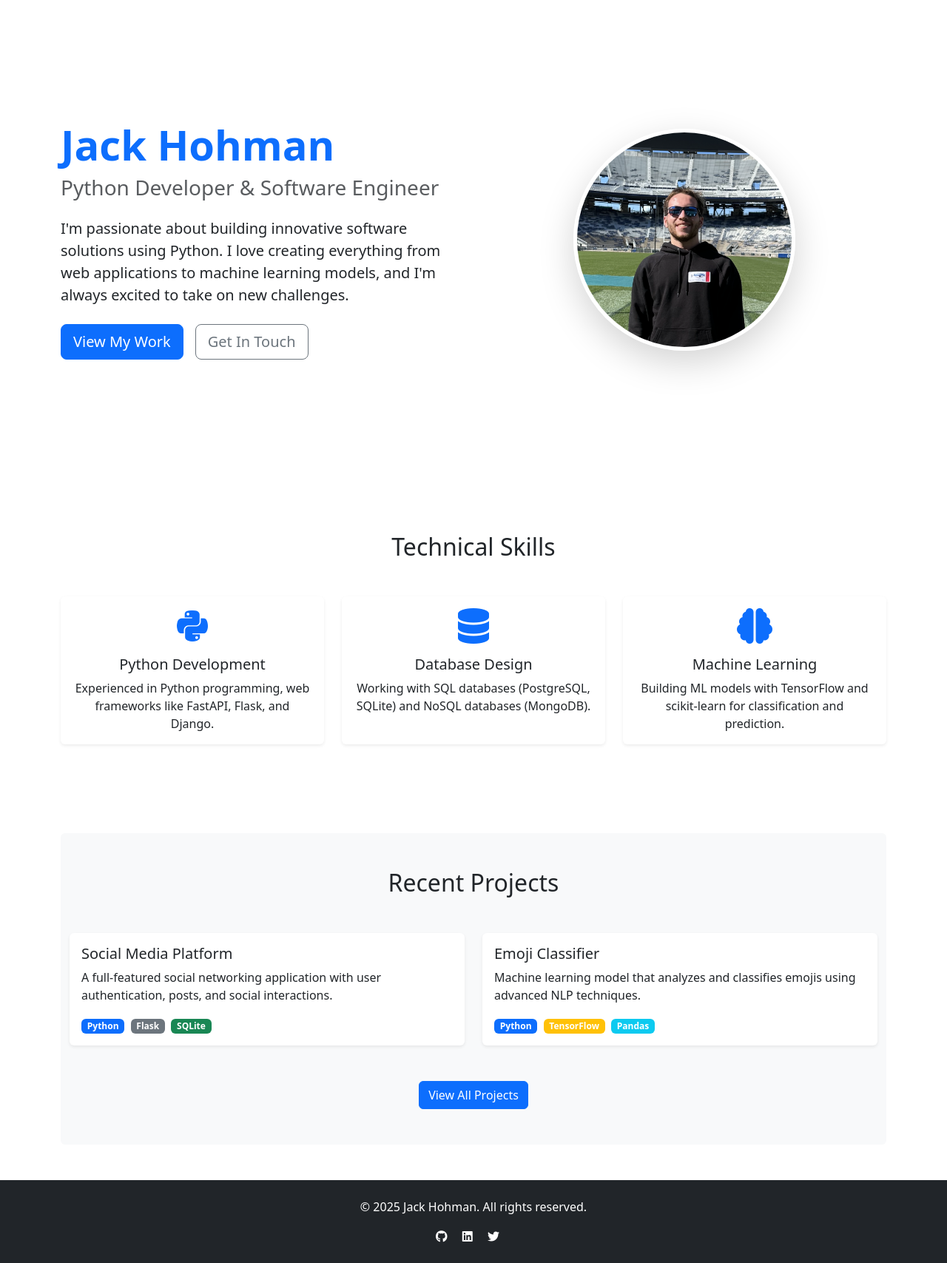
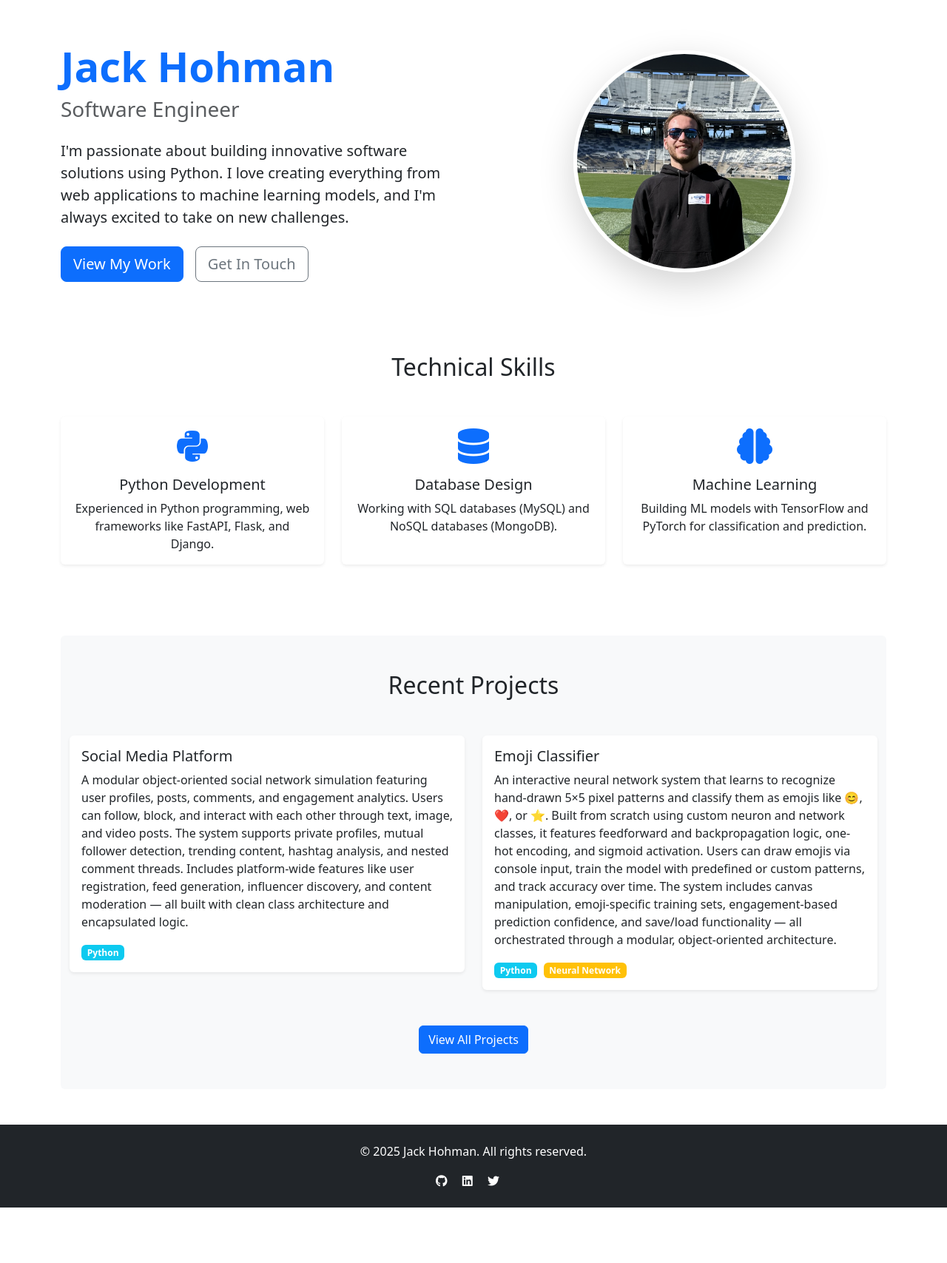
Before and after one commit to hohman73/portfolio-website, a FastAPI app: page / in a window 1280 px wide. Shown: the part 56-1763 px from the top of the page at 74% size. After the commit the page ends 1688 px from the top, so only its background shows below. Run offline with FastAPI, Linux system fonts and the light colour scheme; data that the repository does not hold is empty; some libraries are stand-ins or nearby versions.

Commit message:
HTML changes to base, home and projects

```diff
--- a/instructions.py
+++ b/instructions.py
@@ -23,7 +23,9 @@
 # python -m venv venv
 
 # # Activate it (Windows) ----------- Always activate before working on the project
+# uvicorn app.main:app --reload
 # venv\Scripts\activate
+
 
 # pip install fastapi uvicorn python-multipart jinja2 pymongo python-dotenv
 
--- a/templates/base.html
+++ b/templates/base.html
@@ -46,7 +46,7 @@
     </nav>
 
     <!-- Main Content -->
-    <main class="container mt-4">
+    <main class="container mt-2">
         {% block content %}
         {% endblock %}
     </main>
--- a/templates/home.html
+++ b/templates/home.html
@@ -4,10 +4,10 @@
 
 {% block content %}
 <!-- Hero Section -->
-<div class="row align-items-center min-vh-75">
+<div class="row align-items-center py-5">
     <div class="col-lg-6">
         <h1 class="display-4 fw-bold text-primary">Jack Hohman</h1>
-        <h2 class="h3 text-muted mb-4">Python Developer & Software Engineer</h2>
+        <h2 class="h3 text-muted mb-4">Software Engineer</h2>
         <p class="lead mb-4">
             I'm passionate about building innovative software solutions using Python.
             I love creating everything from web applications to machine learning models,
@@ -22,7 +22,7 @@
         <div class="profile-image-container">
             <!-- Photo goes here -->
             <img src="{{ url_for('static', path='/images/profile.PNG') }}"
-                 alt="Your Name"
+                 alt="Jack Hohman"
                  class="img-fluid rounded-circle shadow-lg profile-image"
                  style="width: 300px; height: 300px; object-fit: cover;">
         </div>
@@ -30,7 +30,7 @@
 </div>
 
 <!-- Skills Section -->
-<section class="my-5 py-5">
+<section class="my-4 py-4">
     <h2 class="text-center mb-5">Technical Skills</h2>
     <div class="row">
         <div class="col-md-4 text-center mb-4">
@@ -50,7 +50,7 @@
                     <i class="fas fa-database fa-3x text-primary mb-3"></i>
                     <h5 class="card-title">Database Design</h5>
                     <p class="card-text">
-                        Working with SQL databases (PostgreSQL, SQLite) and NoSQL databases (MongoDB).
+                        Working with SQL databases (MySQL) and NoSQL databases (MongoDB).
                     </p>
                 </div>
             </div>
@@ -61,7 +61,7 @@
                     <i class="fas fa-brain fa-3x text-primary mb-3"></i>
                     <h5 class="card-title">Machine Learning</h5>
                     <p class="card-text">
-                        Building ML models with TensorFlow and scikit-learn for classification and prediction.
+                        Building ML models with TensorFlow and PyTorch for classification and prediction.
                     </p>
                 </div>
             </div>
@@ -78,10 +78,8 @@
                 <div class="card shadow-sm">
                     <div class="card-body">
                         <h5 class="card-title">Social Media Platform</h5>
-                        <p class="card-text">A full-featured social networking application with user authentication, posts, and social interactions.</p>
-                        <span class="badge bg-primary me-1">Python</span>
-                        <span class="badge bg-secondary me-1">Flask</span>
-                        <span class="badge bg-success">SQLite</span>
+                        <p class="card-text">A modular object-oriented social network simulation featuring user profiles, posts, comments, and engagement analytics. Users can follow, block, and interact with each other through text, image, and video posts. The system supports private profiles, mutual follower detection, trending content, hashtag analysis, and nested comment threads. Includes platform-wide features like user registration, feed generation, influencer discovery, and content moderation — all built with clean class architecture and encapsulated logic.</p>
+                        <span class="badge bg-info me-1">Python</span>
                     </div>
                 </div>
             </div>
@@ -89,10 +87,9 @@
                 <div class="card shadow-sm">
                     <div class="card-body">
                         <h5 class="card-title">Emoji Classifier</h5>
-                        <p class="card-text">Machine learning model that analyzes and classifies emojis using advanced NLP techniques.</p>
-                        <span class="badge bg-primary me-1">Python</span>
-                        <span class="badge bg-warning me-1">TensorFlow</span>
-                        <span class="badge bg-info">Pandas</span>
+                        <p class="card-text">An interactive neural network system that learns to recognize hand-drawn 5×5 pixel patterns and classify them as emojis like 😊, ❤️, or ⭐. Built from scratch using custom neuron and network classes, it features feedforward and backpropagation logic, one-hot encoding, and sigmoid activation. Users can draw emojis via console input, train the model with predefined or custom patterns, and track accuracy over time. The system includes canvas manipulation, emoji-specific training sets, engagement-based prediction confidence, and save/load functionality — all orchestrated through a modular, object-oriented architecture.</p>
+                        <span class="badge bg-info me-1">Python</span>
+                        <span class="badge bg-warning me-1">Neural Network</span>
                     </div>
                 </div>
             </div>
```
Also changed, not shown: templates/projects.html (+3 -6 lines).
